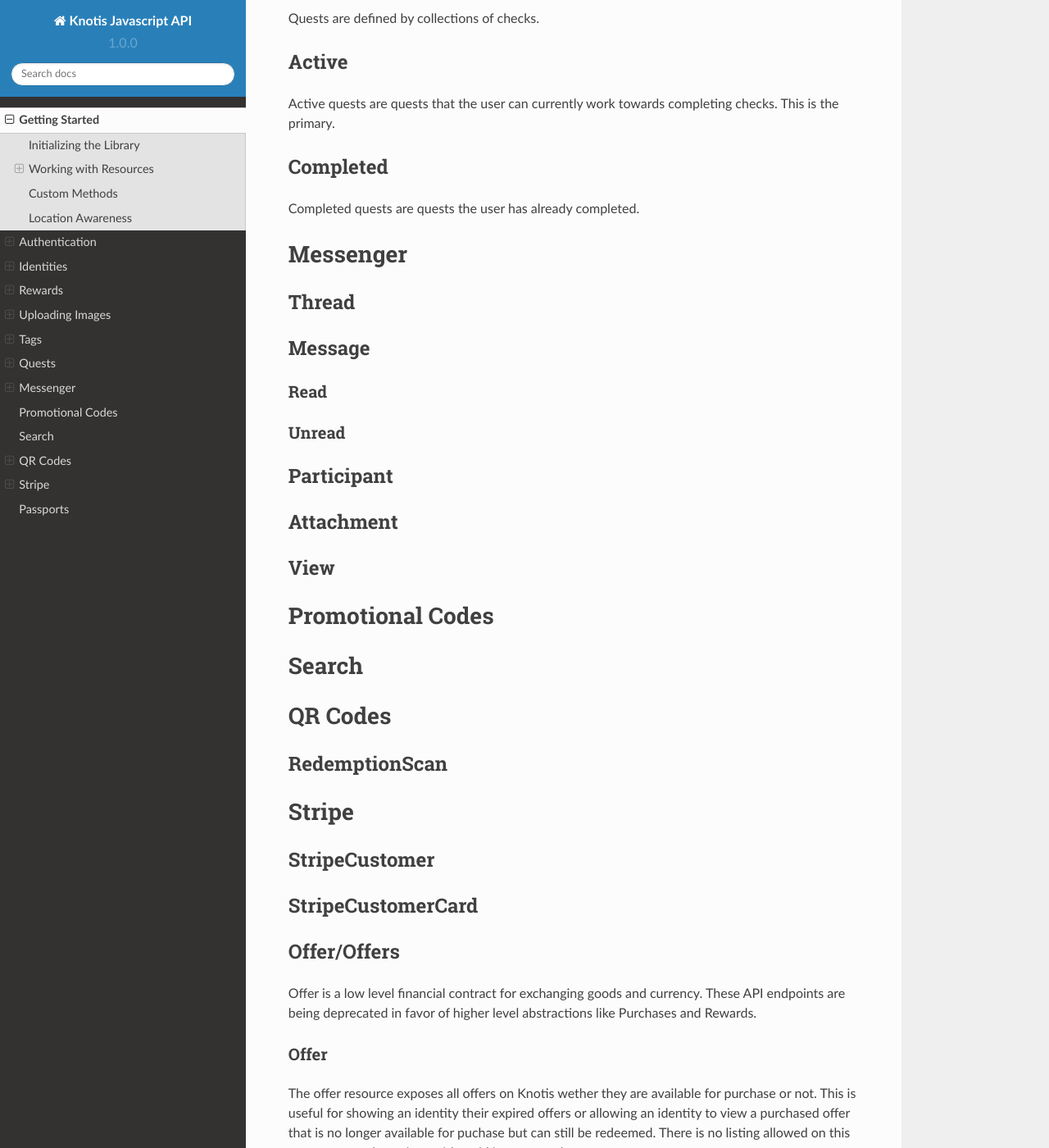
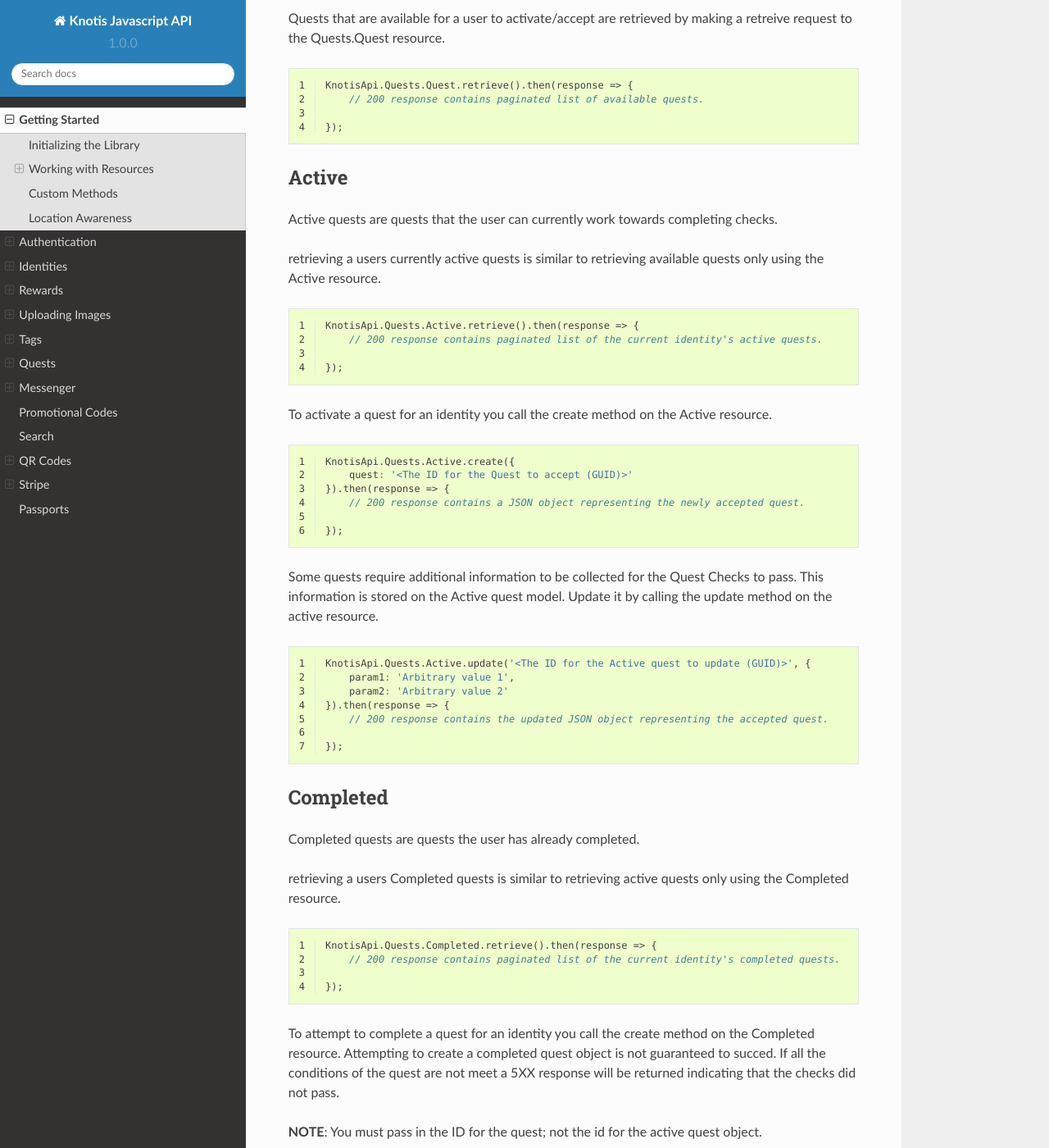
Before and after one commit to Knotis/knotisapi-js, a Sphinx documentation site: the page built from docs/source/basics.rst, in a window 1280 px wide and 1400 px high, scrolled down 14663 px. Shown: the whole window at 82% size. Built offline with Sphinx 7.4.7 and the Read the Docs theme 2.0.0, drawn with Linux system fonts in a browser that asks for light colours; some of the changed text lies outside the part shown.

Commit message:
Quests Documentation
* Added documentation for Quests resources.

```diff
--- a/docs/source/basics.rst
+++ b/docs/source/basics.rst
@@ -757,17 +757,89 @@
 Quest
 -----
 
-Quests are defined by collections of checks.
+Quests that are available for a user to activate/accept are retrieved by making a retreive request to the Quests.Quest resource.
+
+
+.. code-block:: js
+    :linenos:
+
+    KnotisApi.Quests.Quest.retrieve().then(response => {
+        // 200 response contains paginated list of available quests.
+
+    });
 
 Active
 ------
 
-Active quests are quests that the user can currently work towards completing checks. This is the primary.
+Active quests are quests that the user can currently work towards completing checks.
+
+retrieving a users currently active quests is similar to retrieving available quests only using the Active resource.
+
+.. code-block:: js
+    :linenos:
+
+    KnotisApi.Quests.Active.retrieve().then(response => {
+        // 200 response contains paginated list of the current identity's active quests.
+
+    });
+
+
+To activate a quest for an identity you call the create method on the Active resource.
+
+.. code-block:: js
+    :linenos:
+
+    KnotisApi.Quests.Active.create({
+        quest: '<The ID for the Quest to accept (GUID)>'
+    }).then(response => {
+        // 200 response contains a JSON object representing the newly accepted quest.
+
+    });
+
+Some quests require additional information to be collected for the Quest Checks to pass. This information is stored on the Active quest model. Update it by calling the update method on the active resource.
+
+.. code-block:: js
+    :linenos:
+
+    KnotisApi.Quests.Active.update('<The ID for the Active quest to update (GUID)>', {
+        param1: 'Arbitrary value 1',
+	param2: 'Arbitrary value 2'
+    }).then(response => {
+        // 200 response contains the updated JSON object representing the accepted quest.
+
+    });
+
 
 Completed
 ---------
 
 Completed quests are quests the user has already completed.
+
+retrieving a users Completed quests is similar to retrieving active quests only using the Completed resource.
+
+.. code-block:: js
+    :linenos:
+
+    KnotisApi.Quests.Completed.retrieve().then(response => {
+        // 200 response contains paginated list of the current identity's completed quests.
+
+    });
+
+To attempt to complete a quest for an identity you call the create method on the Completed resource. Attempting to create a completed quest object is not guaranteed to succed. If all the conditions of the quest are not meet a 5XX response will be returned indicating that the checks did not pass.
+
+**NOTE**: You must pass in the ID for the quest; not the id for the active quest object.
+
+.. code-block:: js
+    :linenos:
+
+    KnotisApi.Quests.Completed.create({
+        quest: '<The ID for the Quest to complete (GUID)>'
+    }).then(response => {
+        // 200 response contains a JSON object representing the newly accepted quest.
+        // 500 response means quest completion checks failed.
+
+    });
+
 
 Messenger
 =========
```
